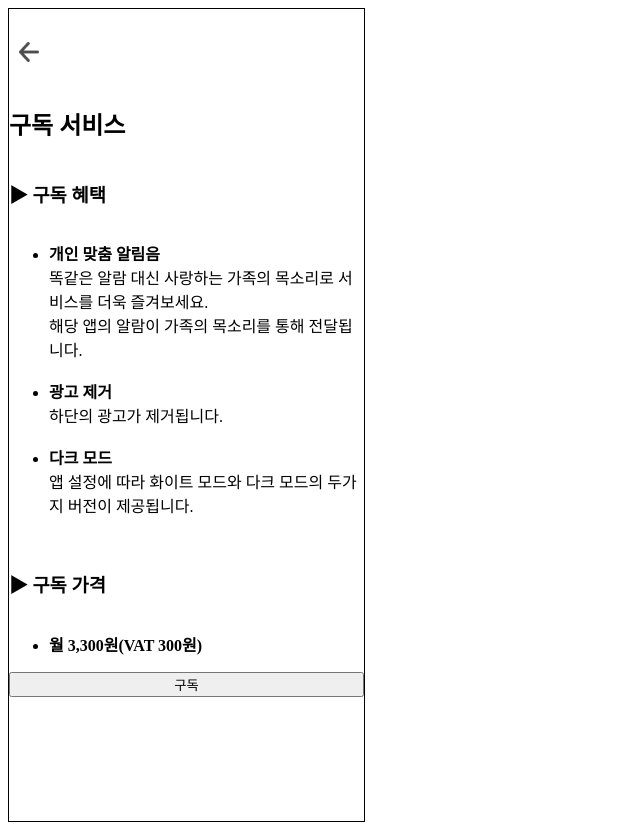
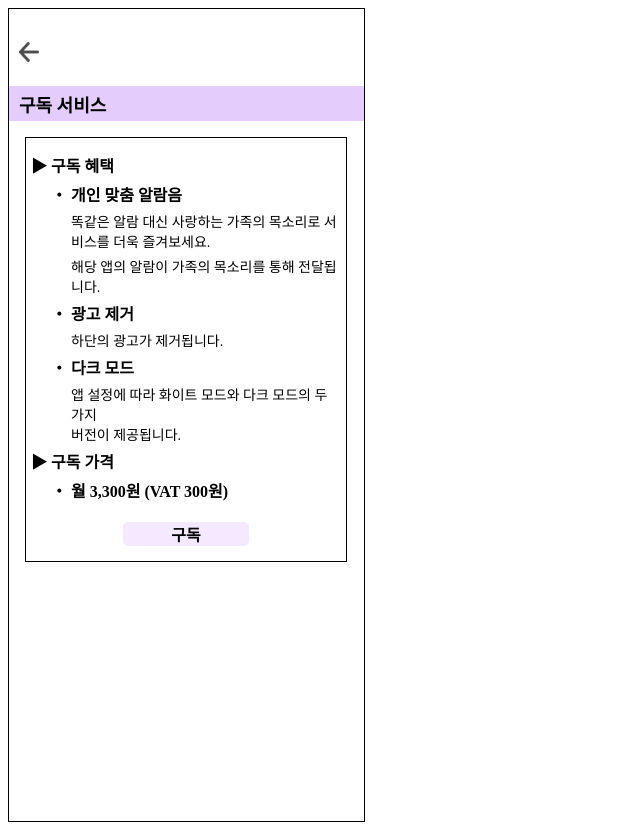
Before and after one commit to mingging27/FE_BE, a Django app: page /alarm/ in a window 1280 px wide. Shown: the whole page, without its empty margins (0-640 px from the left). Run offline with Django 5.2, Linux system fonts and the light colour scheme; the visitor is signed in with stand-in values (Sample User, id 1); some web fonts are replaced.

Commit message:
구독서비스 페이지 추가

```diff
--- a/scare_prj/accounts/templates/accounts/alarm.html
+++ b/scare_prj/accounts/templates/accounts/alarm.html
@@ -12,32 +12,41 @@
     <header>
       <a href="{%url 'accounts:mypage'%}"><img src="{% static "img/back.png"%}" /></a>
     </header>
+    <div class="secTitle">구독 서비스</div>
+    <section>
+      <div class="secP">
+        <div class="Ptitle">▶︎ 구독 혜택</div>
+        <div class="content">
+          <div class="contitle">・ 개인 맞춤 알람음</div>
+          <div class="smcontent">
+            <p>똑같은 알람 대신 사랑하는 가족의 목소리로 서비스를 더욱 즐겨보세요.</p>
+            <p>해당 앱의 알람이 가족의 목소리를 통해 전달됩니다.</p>
+          </div>
+        </div>
+        <div class="content">
+          <div class="contitle">・ 광고 제거</div>
+          <div class="smcontent">
+            <p>하단의 광고가 제거됩니다.</p>
+          </div>
+        </div>
+        <div class="content">
+          <div class="contitle">・ 다크 모드</div>
+          <div class="smcontent">
+            <p>
+              앱 설정에 따라 화이트 모드와 다크 모드의 두 가지 <br />
+              버전이 제공됩니다.
+            </p>
+          </div>
+        </div>
 
-    <h2>구독 서비스</h2>
-    <h3>▶ 구독 혜택</h3>
-    <ul>
-      <li>
-        <b>개인 맞춤 알림음</b><br />
-        똑같은 알람 대신 사랑하는 가족의 목소리로 서비스를 더욱 즐겨보세요.<br />
-        해당 앱의 알람이 가족의 목소리를 통해 전달됩니다.
-      </li>
-      <br />
-      <li>
-        <b>광고 제거</b><br />
-        하단의 광고가 제거됩니다.
-      </li>
-      <br />
-      <li>
-        <b>다크 모드</b><br />
-        앱 설정에 따라 화이트 모드와 다크 모드의 두가지 버전이 제공됩니다.
-      </li>
-      <br />
-    </ul>
-
-    <h3>▶ 구독 가격</h3>
-    <ul>
-      <li><b>월 3,300원(VAT 300원)</b></li>
-    </ul>
-    <button>구독</button>
+        <div class="Ptitle">▶︎ 구독 가격</div>
+        <div class="content">
+          <div class="contitle">・ 월 3,300원 (VAT 300원)</div>
+        </div>
+      </div>
+      <div class="btnset">
+        <button>구독</button>
+      </div>
+    </section>
   </body>
 </html>
--- a/scare_prj/static/css/alarm.css
+++ b/scare_prj/static/css/alarm.css
@@ -33,3 +33,75 @@ header img {
   width: 20px;
   height: 20px;
 }
+
+.secTitle {
+  font-size: 18px;
+  font-weight: 700;
+
+  width: 345px;
+  height: 35px;
+  background-color: rgba(201, 153, 249, 0.5);
+  border: none;
+  padding-left: 10px;
+
+  display: flex;
+  align-items: center;
+}
+
+section {
+  width: 310px;
+  padding: 5px;
+
+  display: flex;
+  flex-direction: column;
+
+  margin: 16px;
+
+  border: 1px solid black;
+}
+
+section * {
+  margin: 5px 0;
+}
+
+.Ptitle,
+.contitle {
+  font-size: 16px;
+  font-weight: 600;
+}
+
+p {
+  margin-left: 20px;
+
+  font-size: 14px;
+  font-weight: 400;
+}
+
+.content {
+  margin-left: 20px;
+}
+
+button {
+  width: 126px;
+  height: 24px;
+
+  display: flex;
+  justify-content: center;
+  align-items: center;
+
+  font-size: 16px;
+  font-weight: 600;
+
+  background-color: rgba(201, 153, 249, 0.21);
+  border: none;
+  border-radius: 5px;
+
+  &:hover {
+    cursor: pointer;
+  }
+}
+
+.btnset {
+  display: flex;
+  justify-content: center;
+}
```
Also changed, not shown: scare_prj/media/default_mypage_image.jpg (added).
